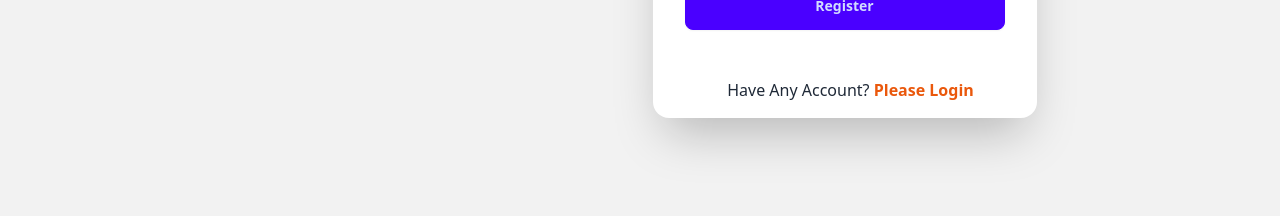
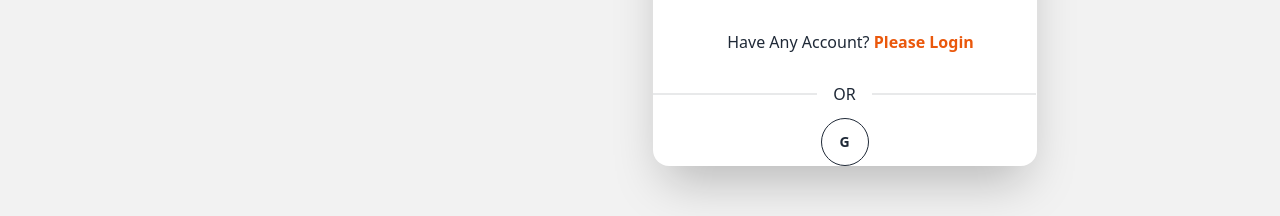
Before and after one commit to sarwar1821201/car-house-client-site, a React (Vite) app: page /register in a window 1280 px wide. Shown: the part 682-898 px from the top of the page. Built offline with nearby package versions, Linux system fonts and the light colour scheme; no server answers.

Commit message:
create jwt token for sign up and social login

```diff
--- a/src/pages/Authenticate/Login/Login.jsx
+++ b/src/pages/Authenticate/Login/Login.jsx
@@ -2,6 +2,7 @@
 import img from '../../../assets/images/login/login.svg'
 import { Link, useLocation, useNavigate } from 'react-router-dom';
 import { AuthContext } from '../../../provider/AuthProvider';
+import SocialLogin from '../../shared/SocialLogin/SocialLogin';
 
 const Login = () => {
 
@@ -21,25 +22,11 @@
        signIn(email,password)
        .then(result => {
            const user= result.user;
-           const loggedUser= {
-             email: user.email
-           }
-           console.log(user, loggedUser)
 
-           fetch('http://localhost:5000/jwt',{
-              method: 'POST',
-              headers:{
-                'content-type' : 'application/json'
-              },
-              body: JSON.stringify(loggedUser)
-           })
-           .then(res=> res.json() )
-           .then(data => {
-               console.log('jwt response', data )
+           console.log(user)
+           navigate(from, {replace:true} )
 
-               localStorage.setItem('car-access-token', data.token )
-                 navigate(from, {replace:true} )
-           } )
+
 
 
        } )
@@ -79,6 +66,7 @@
         </div>
       </form>
       <p className='pl-3 text-center my-4' >New to this site? <Link className='text-orange-600 font-bold' to='/register' >Please Register</Link>  </p>
+      <SocialLogin></SocialLogin>
     </div>
   </div>
 </div>
--- a/src/pages/Authenticate/Login/Register/Register.jsx
+++ b/src/pages/Authenticate/Login/Register/Register.jsx
@@ -2,6 +2,7 @@
 import img from '../../../../assets/images/login/login.svg'
 import { Link } from 'react-router-dom';
 import { AuthContext } from '../../../../provider/AuthProvider';
+import SocialLogin from '../../../shared/SocialLogin/SocialLogin';
 
 const Register = () => {
 
@@ -64,6 +65,7 @@
         </div>
       </form>
       <p className='pl-3 text-center my-4' >Have Any Account? <Link className='text-orange-600 font-bold' to='/login' >Please Login</Link>  </p>
+       <SocialLogin></SocialLogin>
     </div>
 
   </div>
--- a/src/pages/Bookings/Bookings.jsx
+++ b/src/pages/Bookings/Bookings.jsx
@@ -1,11 +1,13 @@
 import React, { useContext, useEffect, useState } from 'react';
 import { AuthContext } from '../../provider/AuthProvider';
 import BookingRow from './BookingRow';
+import { useNavigate } from 'react-router-dom';
 
 const Bookings = () => {
 
     const {user} = useContext(AuthContext);
     const [bookings, setBookings] = useState([])
+    const navigate= useNavigate();
     const url= `http://localhost:5000/bookings?email=${user?.email}`
 
     useEffect( ()=>{
@@ -17,7 +19,12 @@
         }  )
         .then(res=> res.json() )
         .then(data=> {
-            setBookings (data)
+            if(!data.error){
+              setBookings (data)
+            }
+            else{
+              navigate('/')
+            }
         })
 
     } , [url])
--- a/src/pages/shared/Header/Header.jsx
+++ b/src/pages/shared/Header/Header.jsx
@@ -11,7 +11,7 @@
   const handleLogout = () =>{
      logout()
      .then(()=>{
-        localStorage.removeItem('car-access-token')
+
      })
      .catch(error => {
       console.log(error)
--- /dev/null
+++ b/src/pages/shared/SocialLogin/SocialLogin.jsx
@@ -0,0 +1,30 @@
+import React, { useContext } from 'react';
+import { AuthContext } from '../../../provider/AuthProvider';
+
+const SocialLogin = () => {
+
+    const {googleSignIn} = useContext(AuthContext);
+
+    const handleGoogleSignIn = () =>{
+        googleSignIn()
+        .then(result => {
+            console.log(result.user)
+        } )
+        .catch(error => {
+             console.log(error)
+        } )
+    }
+
+    return (
+        <div>
+             <div className="divider">OR</div>
+             <div className='text-center'>
+             <button onClick={handleGoogleSignIn} className="btn btn-circle btn-outline">
+              G
+</button>
+             </div>
+        </div>
+    );
+};
+
+export default SocialLogin;
--- a/src/provider/AuthProvider.jsx
+++ b/src/provider/AuthProvider.jsx
@@ -1,7 +1,7 @@
 import React, { createContext, useEffect, useState } from 'react';
 
 export  const AuthContext= createContext(null)
-import { createUserWithEmailAndPassword, getAuth, onAuthStateChanged, signInWithEmailAndPassword, signOut } from "firebase/auth";
+import { GoogleAuthProvider, createUserWithEmailAndPassword, getAuth, onAuthStateChanged, signInWithEmailAndPassword, signInWithPopup, signOut } from "firebase/auth";
 import app from '../firebase/firebase.config';
 
 const auth= getAuth(app)
@@ -11,9 +11,16 @@
    const [user, setUser] = useState(null);
    const [loading, setLoading] = useState (true);
 
+   const googleProvider= new GoogleAuthProvider();
+
    const createUser= (email,password) =>{
     setLoading(true)
      return createUserWithEmailAndPassword (auth, email,password)
+   }
+
+   const googleSignIn= () => {
+    setLoading(true)
+      return signInWithPopup(auth, googleProvider)
    }
 
    const signIn= (email,password) => {
@@ -30,6 +37,34 @@
      const unsubscribe=  onAuthStateChanged( auth,(currentUser)=>{
         setUser(currentUser)
         setLoading(false)
+
+        if(currentUser && currentUser.email ){
+
+          const loggedUser= {
+            email: currentUser.email
+          }
+
+          fetch('http://localhost:5000/jwt',{
+              method: 'POST',
+              headers:{
+                'content-type' : 'application/json'
+              },
+              body: JSON.stringify(loggedUser)
+           })
+           .then(res=> res.json() )
+           .then(data => {
+               console.log('jwt response', data )
+
+               localStorage.setItem('car-access-token', data.token )
+
+           } )
+        }
+
+        else{
+          localStorage.removeItem('car-access-token')
+        }
+
+
        } );
        return () =>{
         return unsubscribe ();
@@ -37,7 +72,7 @@
    } , [] )
 
    const authInfo = {
-        user, loading,  signIn,createUser,logout
+        user, loading,  signIn,createUser,logout, googleSignIn
    }
 
 
```
